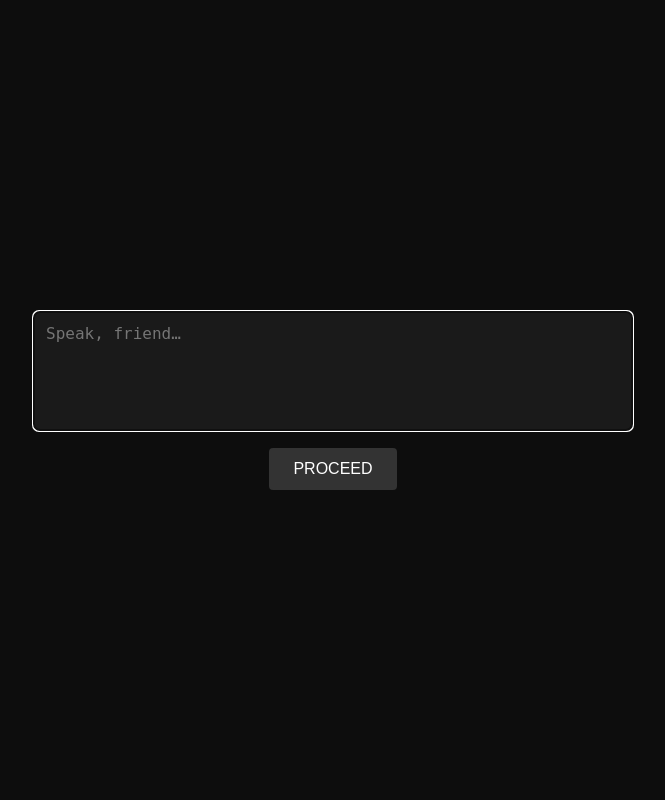
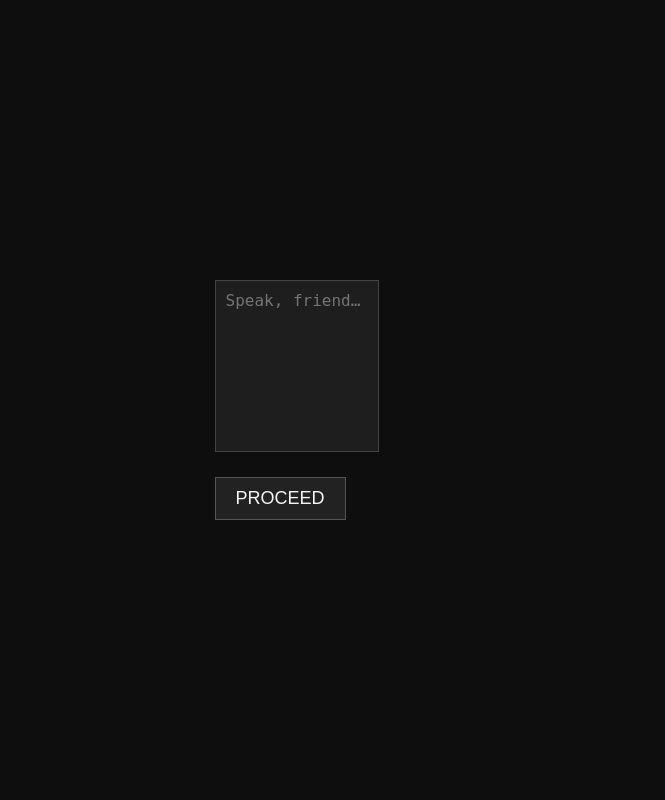
Before and after one commit to dasheroc/BARTGPT, a FastAPI app: page / in a window 1280 px wide. Shown: the whole page, without its empty margins (307-972 px from the left). Run offline with FastAPI, Linux system fonts and the light colour scheme.

Commit message:
Fix: update static URL syntax to use path= for favicon

```diff
--- a/templates/chat.html
+++ b/templates/chat.html
@@ -1,87 +1,61 @@
 <!DOCTYPE html>
 <html lang="en">
 <head>
-  <meta charset="UTF-8" />
+    <meta charset="UTF-8">
     <title>BartAPI Chat</title>
-  <link rel="icon" href="{{ url_for('static', filename='favicon.ico') }}">
+    <link rel="icon" type="image/x-icon" href="{{ url_for('static', path='favicon.ico') }}">
     <style>
         body {
-      background-color: #0d0d0d;
-      color: #f0f0f0;
-      font-family: 'Courier New', Courier, monospace;
+            background-color: #0e0e0e;
+            color: #f5f5f5;
+            font-family: 'Courier New', monospace;
             display: flex;
+            flex-direction: column;
+            align-items: center;
             justify-content: center;
-      align-items: center;
             height: 100vh;
             margin: 0;
         }
-
-    form {
-      text-align: center;
-      width: 100%;
-      max-width: 600px;
+        textarea {
+            width: 60%;
+            height: 150px;
+            background-color: #1e1e1e;
+            color: #f5f5f5;
+            border: 1px solid #444;
+            padding: 10px;
+            font-size: 16px;
+            resize: none;
         }
-
-    textarea {
-      width: 100%;
-      height: 120px;
-      padding: 12px;
-      font-size: 1rem;
-      background-color: #1a1a1a;
-      color: #fff;
-      border: 1px solid #444;
-      border-radius: 6px;
-      resize: none;
-      box-sizing: border-box;
-    }
-
         button {
-      margin-top: 12px;
-      padding: 12px 24px;
-      font-size: 1rem;
-      background-color: #333;
-      color: #fff;
-      border: none;
-      border-radius: 4px;
+            margin-top: 20px;
+            padding: 10px 20px;
+            font-size: 18px;
+            background-color: #222;
+            color: #f5f5f5;
+            border: 1px solid #555;
             cursor: pointer;
         }
-
-    button:hover {
-      background-color: #555;
-    }
-
         .response {
-      margin-top: 2rem;
-      text-align: left;
-      font-style: italic;
-      color: #cfcfcf;
+            margin-top: 30px;
+            width: 60%;
+            background-color: #1a1a1a;
+            padding: 15px;
+            border: 1px solid #333;
             white-space: pre-wrap;
         }
     </style>
 </head>
 <body>
     <form method="post">
-    <textarea name="user_input" placeholder="Speak, friend…" autofocus required></textarea>
-    <br />
+        <textarea name="user_input" placeholder="Speak, friend…"></textarea>
+        <br>
         <button type="submit">PROCEED</button>
     </form>
 
     {% if user_input %}
     <div class="response">
-      <strong>You said:</strong><br>{{ user_input }}
+        <strong>You said:</strong> {{ user_input }}
     </div>
     {% endif %}
-
-  <script>
-    const textarea = document.querySelector("textarea");
-    const form = document.querySelector("form");
-
-    textarea.addEventListener("keydown", function (e) {
-      if (e.key === "Enter" && !e.shiftKey) {
-        e.preventDefault();
-        form.submit();
-      }
-    });
-  </script>
 </body>
 </html>
```
Lines whose indentation alone changed are shown as unchanged.
